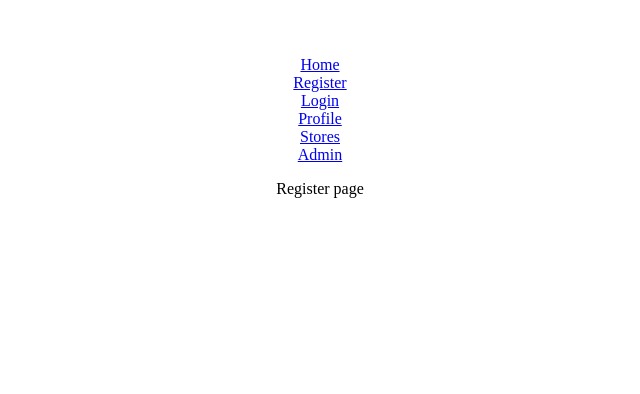
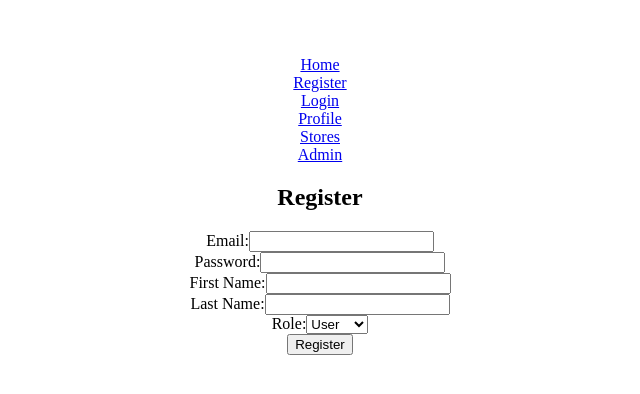
Before and after one commit to ancamargea/siit-final-project, a React (Vite) app in the folder frontend/: page /register in a window 1280 px wide. Shown: the top 394 px of the page, without its empty margins (320-960 px from the left). Built offline with nearby package versions, Linux system fonts and the light colour scheme.

Commit message:
update the Login and Register pages

```diff
--- a/frontend/src/pages/Login.tsx
+++ b/frontend/src/pages/Login.tsx
@@ -1,3 +1,82 @@
-export default function Login() {
-  return <div>Login page</div>;
+import { useState } from "react";
+import { z } from "zod";
+
+const loginSchema = z.object({
+  email: z.string().email({ message: "Invalid email address" }),
+  password: z
+    .string()
+    .min(6, { message: "Password must be at least 6 characters" }),
+});
+
+type LoginData = z.infer<typeof loginSchema>;
+
+function Login() {
+  const [formData, setFormData] = useState<LoginData>({
+    email: "",
+    password: "",
+  });
+
+  const [errors, setErrors] = useState<
+    Partial<Record<keyof LoginData, string>>
+  >({});
+  const [successMessage, setSuccessMessage] = useState("");
+
+  const handleChange = (e: React.ChangeEvent<HTMLInputElement>) => {
+    setFormData({ ...formData, [e.target.name]: e.target.value });
+  };
+
+  const handleSubmit = (e: React.FormEvent) => {
+    e.preventDefault();
+
+    const result = loginSchema.safeParse(formData);
+
+    if (!result.success) {
+      const fieldErrors: Partial<Record<keyof LoginData, string>> = {};
+      result.error.issues.forEach((err) => {
+        const fieldName = err.path[0] as keyof LoginData;
+        fieldErrors[fieldName] = err.message;
+      });
+      setErrors(fieldErrors);
+      setSuccessMessage("");
+    } else {
+      setErrors({});
+      console.log("✅ Logging in:", formData);
+      setSuccessMessage("Login successful!");
+    }
+  };
+
+  return (
+    <div>
+      <h2>Login</h2>
+      <form onSubmit={handleSubmit} noValidate>
+        <div>
+          <label>Email:</label>
+          <input
+            type="email"
+            name="email"
+            value={formData.email}
+            onChange={handleChange}
+          />
+          {errors.email && <p>{errors.email}</p>}
+        </div>
+
+        <div>
+          <label>Password:</label>
+          <input
+            type="password"
+            name="password"
+            value={formData.password}
+            onChange={handleChange}
+          />
+          {errors.password && <p>{errors.password}</p>}
+        </div>
+
+        <button type="submit">Login</button>
+      </form>
+
+      {successMessage && <p>{successMessage}</p>}
+    </div>
+  );
 }
+
+export default Login;
--- a/frontend/src/pages/Register.tsx
+++ b/frontend/src/pages/Register.tsx
@@ -1,3 +1,120 @@
-export default function Register() {
-  return <div>Register page</div>;
+import { useState } from "react";
+import { z } from "zod";
+
+const registerSchema = z.object({
+  email: z.string().email({ message: "Invalid email address" }),
+  password: z
+    .string()
+    .min(6, { message: "Password must be at least 6 characters" }),
+  firstName: z.string().min(1, { message: "First name is required" }),
+  lastName: z.string().min(1, { message: "Last name is required" }),
+  role: z.enum(["user", "owner"]),
+});
+
+type RegisterData = z.infer<typeof registerSchema>;
+
+function Register() {
+  const [formData, setFormData] = useState<RegisterData>({
+    email: "",
+    password: "",
+    firstName: "",
+    lastName: "",
+    role: "user",
+  });
+
+  const [errors, setErrors] = useState<
+    Partial<Record<keyof RegisterData, string>>
+  >({});
+  const [successMessage, setSuccessMessage] = useState("");
+
+  const handleChange = (
+    e: React.ChangeEvent<HTMLInputElement | HTMLSelectElement>
+  ) => {
+    setFormData({ ...formData, [e.target.name]: e.target.value });
+  };
+
+  const handleSubmit = (e: React.FormEvent) => {
+    e.preventDefault();
+
+    const result = registerSchema.safeParse(formData);
+
+    if (!result.success) {
+      const fieldErrors: Partial<Record<keyof RegisterData, string>> = {};
+      result.error.issues.forEach((err) => {
+        const fieldName = err.path[0] as keyof RegisterData;
+        fieldErrors[fieldName] = err.message;
+      });
+      setErrors(fieldErrors);
+      setSuccessMessage("");
+    } else {
+      setErrors({});
+      console.log("✅ Registering:", formData);
+      setSuccessMessage("Registration successful!");
+    }
+  };
+
+  return (
+    <div>
+      <h2>Register</h2>
+      <form onSubmit={handleSubmit} noValidate>
+        <div>
+          <label>Email:</label>
+          <input
+            type="email"
+            name="email"
+            value={formData.email}
+            onChange={handleChange}
+          />
+          {errors.email && <p>{errors.email}</p>}
+        </div>
+
+        <div>
+          <label>Password:</label>
+          <input
+            type="password"
+            name="password"
+            value={formData.password}
+            onChange={handleChange}
+          />
+          {errors.password && <p>{errors.password}</p>}
+        </div>
+
+        <div>
+          <label>First Name:</label>
+          <input
+            type="text"
+            name="firstName"
+            value={formData.firstName}
+            onChange={handleChange}
+          />
+          {errors.firstName && <p>{errors.firstName}</p>}
+        </div>
+
+        <div>
+          <label>Last Name:</label>
+          <input
+            type="text"
+            name="lastName"
+            value={formData.lastName}
+            onChange={handleChange}
+          />
+          {errors.lastName && <p>{errors.lastName}</p>}
+        </div>
+
+        <div>
+          <label>Role:</label>
+          <select name="role" value={formData.role} onChange={handleChange}>
+            <option value="user">User</option>
+            <option value="owner">Owner</option>
+          </select>
+        </div>
+
+        <button type="submit">Register</button>
+      </form>
+
+      {successMessage && <p>{successMessage}</p>}
+    </div>
+  );
 }
+
+export default Register;
```
